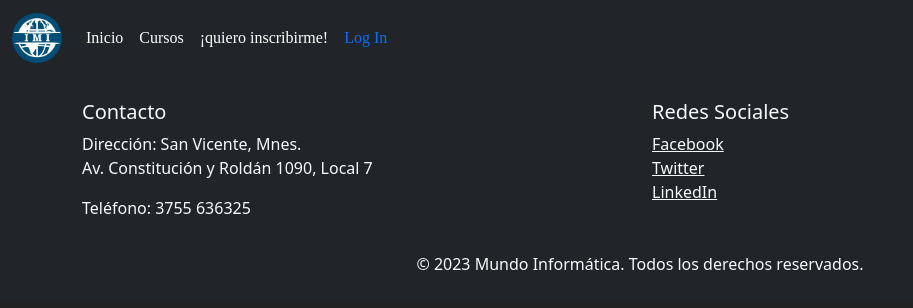
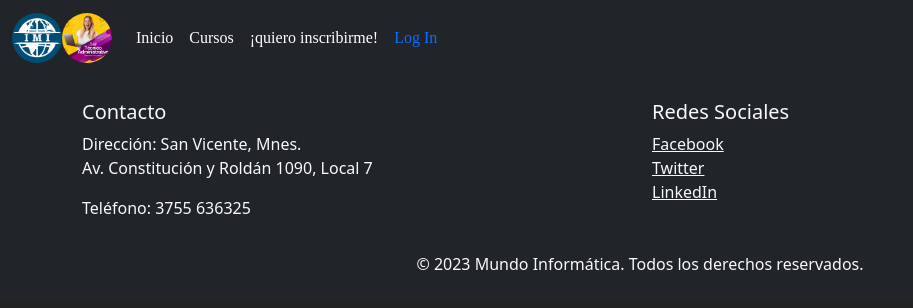
Before and after one commit to Nataniel44/Mundo-infor, a React (Vite) app: page / in a window 1280 px wide. Shown: the top 308 px of the page, without its empty margins (0-913 px from the left). Built offline with nearby package versions, Linux system fonts and the light colour scheme; a web font is replaced by a local one.

Commit message:
first commit

```diff
--- a/src/components/Navbar.jsx
+++ b/src/components/Navbar.jsx
@@ -7,6 +7,12 @@ const Navbar = () => {
           <a className="navbar-brand text" href="#">
             <img
               src="./img/logo2.png"
+              className="rounded-circle"
+              width="50"
+              alt=""
+            />
+            <img
+              src="./img/tecnicoAd.png"
               className="rounded-circle"
               width="50"
               alt=""
```
